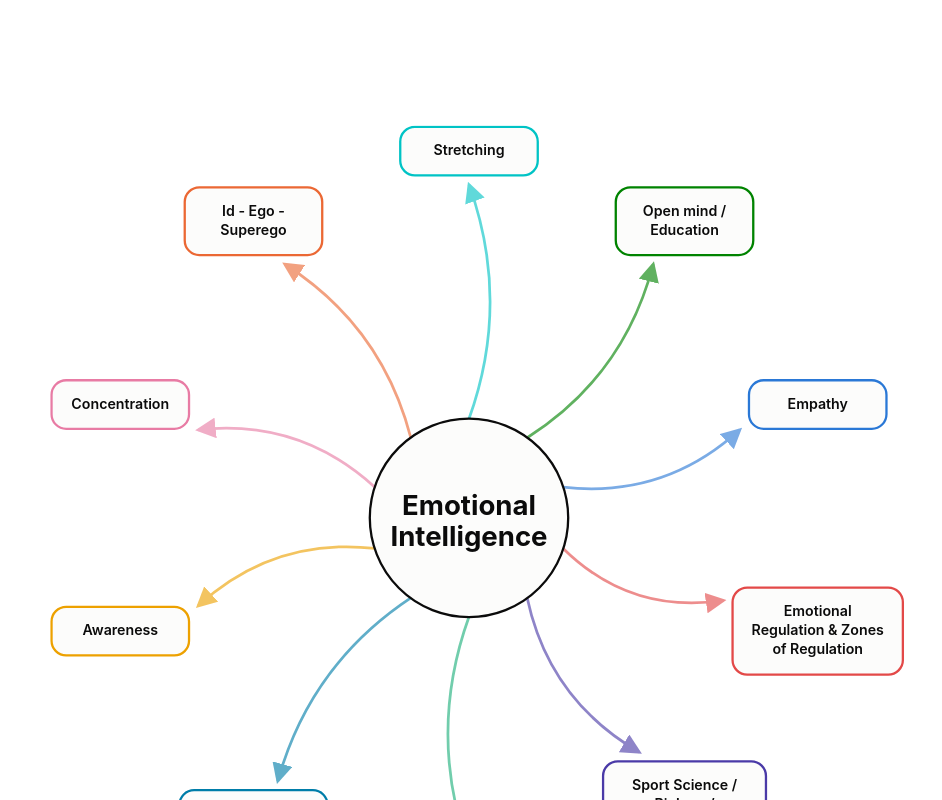
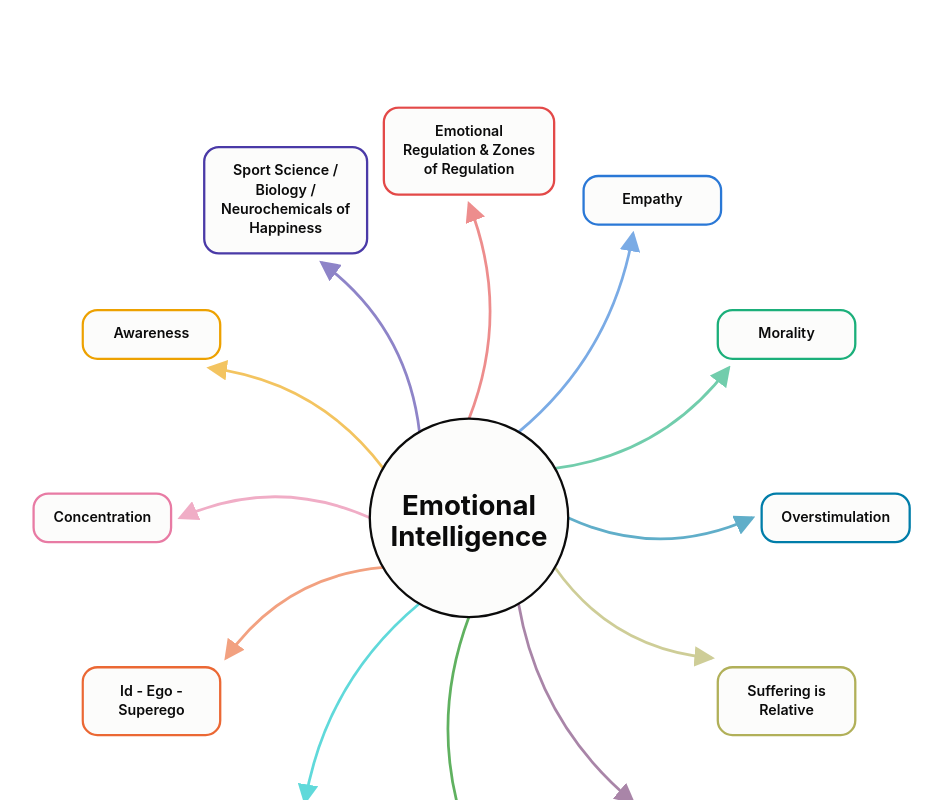
Before and after one commit to Robert-Rendell/emotional-intelligence, a Next.js app: page / in a window 1280 px wide. Shown: the top 800 px of the page, without its empty margins (171-1113 px from the left). Built offline with nearby package versions, Linux system fonts and the light colour scheme.

Commit message:
Add Inflated lifestyle and suffering is relative

```diff
--- a/src/app/EIDiagram.module.css
+++ b/src/app/EIDiagram.module.css
@@ -15,6 +15,8 @@
   --c-overstim: #007da9;
   --c-regulation: #e34948;
   --c-stretch: #00c3c5;
+  --c-suffering: #b1b059;
+  --c-inflated: #753c74;
 
   width: 100%;
   max-width: 1100px;
@@ -43,6 +45,8 @@
     --c-overstim: #0087b1;
     --c-regulation: #e66767;
     --c-stretch: #06a3a5;
+    --c-suffering: #96943c;
+    --c-inflated: #844a83;
   }
 }
 
--- a/src/app/EIDiagram.tsx
+++ b/src/app/EIDiagram.tsx
@@ -12,18 +12,11 @@ type Topic = {
 
 const TOPICS: Topic[] = [
   {
-    id: "stretching",
-    label: "Stretching",
-    colorVar: "--c-stretch",
+    id: "regulation",
+    label: "Emotional Regulation & Zones of Regulation",
+    colorVar: "--c-regulation",
     description:
-      "Deliberate lengthening and mobility work that releases tension and reconnects body and mind.",
-  },
-  {
-    id: "open-mind",
-    label: "Open mind / Education",
-    colorVar: "--c-openmind",
-    description:
-      "Curiosity and a willingness to learn that keep the mind flexible, adaptable, and growing.",
+      "Frameworks and tools for recognizing which emotional zone you're in and steering back toward balance.",
   },
   {
     id: "empathy",
@@ -31,20 +24,6 @@ const TOPICS: Topic[] = [
     colorVar: "--c-empathy",
     description:
       "Sensing what other people feel and letting that understanding shape how you respond to them.",
-  },
-  {
-    id: "regulation",
-    label: "Emotional Regulation & Zones of Regulation",
-    colorVar: "--c-regulation",
-    description:
-      "Frameworks and tools for recognizing which emotional zone you're in and steering back toward balance.",
-  },
-  {
-    id: "sport-science",
-    label: "Sport Science / Biology / Neurochemicals of Happiness",
-    colorVar: "--c-sport",
-    description:
-      "How movement, physiology, and brain chemistry — dopamine, serotonin, endorphins — shape mood and wellbeing.",
   },
   {
     id: "morality",
@@ -61,11 +40,39 @@ const TOPICS: Topic[] = [
       "The overwhelm that follows too much sensory, emotional, or cognitive input at once.",
   },
   {
-    id: "awareness",
-    label: "Awareness",
-    colorVar: "--c-awareness",
+    id: "suffering-is-relative",
+    label: "Suffering is Relative",
+    colorVar: "--c-suffering",
     description:
-      "Noticing your own emotions, triggers, and patterns of thought as they arise, not just after the fact.",
+      "Pain and hardship are felt relative to expectation and comparison, not on some fixed, absolute scale.",
+  },
+  {
+    id: "inflated-lifestyle",
+    label: "Inflated Lifestyle",
+    colorVar: "--c-inflated",
+    description:
+      "When spending, comfort, and expectations quietly climb to match income, closing the gap between what you have and what feels like enough.",
+  },
+  {
+    id: "open-mind",
+    label: "Open mind / Education",
+    colorVar: "--c-openmind",
+    description:
+      "Curiosity and a willingness to learn that keep the mind flexible, adaptable, and growing.",
+  },
+  {
+    id: "stretching",
+    label: "Stretching",
+    colorVar: "--c-stretch",
+    description:
+      "Deliberate lengthening and mobility work that releases tension and reconnects body and mind.",
+  },
+  {
+    id: "id-ego-superego",
+    label: "Id - Ego - Superego",
+    colorVar: "--c-idego",
+    description:
+      "Freud's model of the psyche: raw instinct, mediating reason, and internalized conscience in constant negotiation.",
   },
   {
     id: "concentration",
@@ -75,11 +82,18 @@ const TOPICS: Topic[] = [
       "The capacity to direct attention deliberately and hold it there, even amid distraction.",
   },
   {
-    id: "id-ego-superego",
-    label: "Id - Ego - Superego",
-    colorVar: "--c-idego",
+    id: "awareness",
+    label: "Awareness",
+    colorVar: "--c-awareness",
     description:
-      "Freud's model of the psyche: raw instinct, mediating reason, and internalized conscience in constant negotiation.",
+      "Noticing your own emotions, triggers, and patterns of thought as they arise, not just after the fact.",
+  },
+  {
+    id: "sport-science",
+    label: "Sport Science / Biology / Neurochemicals of Happiness",
+    colorVar: "--c-sport",
+    description:
+      "How movement, physiology, and brain chemistry — dopamine, serotonin, endorphins — shape mood and wellbeing.",
   },
 ];
 
@@ -126,6 +140,12 @@ type Geometry = {
   pathLength: number;
 };
 
+// Rounded to avoid last-digit floating-point drift between the Math library used
+// during server rendering and the one used client-side, which otherwise trips a
+// React hydration mismatch even though the values are visually identical.
+const round = (n: number) => Math.round(n * 100) / 100;
+const roundPoint = (p: { x: number; y: number }) => ({ x: round(p.x), y: round(p.y) });
+
 function buildGeometry(): Geometry[] {
   const count = TOPICS.length;
   return TOPICS.map((topic, i) => {
@@ -135,13 +155,13 @@ function buildGeometry(): Geometry[] {
 
     const lines = wrapLabel(topic.label, 18);
     const longest = Math.max(...lines.map((l) => l.length));
-    const boxW = Math.min(MAX_BOX_W, Math.max(MIN_BOX_W, longest * CHAR_W + PAD_X * 2));
-    const boxH = lines.length * LINE_HEIGHT + PAD_Y * 2;
+    const boxW = round(Math.min(MAX_BOX_W, Math.max(MIN_BOX_W, longest * CHAR_W + PAD_X * 2)));
+    const boxH = round(lines.length * LINE_HEIGHT + PAD_Y * 2);
 
-    const nodeCenter = {
+    const nodeCenter = roundPoint({
       x: CENTER.x + dir.x * ARM_LENGTH,
       y: CENTER.y + dir.y * ARM_LENGTH,
-    };
+    });
 
     // exact distance from node center to its rectangle boundary along -dir (toward hub)
     const halfW = boxW / 2 + 10;
@@ -149,23 +169,23 @@ function buildGeometry(): Geometry[] {
     const denom = Math.max(Math.abs(dir.x) / halfW, Math.abs(dir.y) / halfH);
     const pullback = denom > 0 ? 1 / denom : 0;
 
-    const arrowStart = {
+    const arrowStart = roundPoint({
       x: CENTER.x + dir.x * HUB_RADIUS,
       y: CENTER.y + dir.y * HUB_RADIUS,
-    };
-    const arrowEnd = {
+    });
+    const arrowEnd = roundPoint({
       x: nodeCenter.x - dir.x * pullback,
       y: nodeCenter.y - dir.y * pullback,
-    };
+    });
 
     const perp = { x: -dir.y, y: dir.x };
-    const mid = {
+    const mid = roundPoint({
       x: (arrowStart.x + arrowEnd.x) / 2 + perp.x * CURVE_OFFSET,
       y: (arrowStart.y + arrowEnd.y) / 2 + perp.y * CURVE_OFFSET,
-    };
+    });
 
     const straight = Math.hypot(arrowEnd.x - arrowStart.x, arrowEnd.y - arrowStart.y);
-    const pathLength = straight * 1.12;
+    const pathLength = round(straight * 1.12);
 
     return {
       topic,
```
